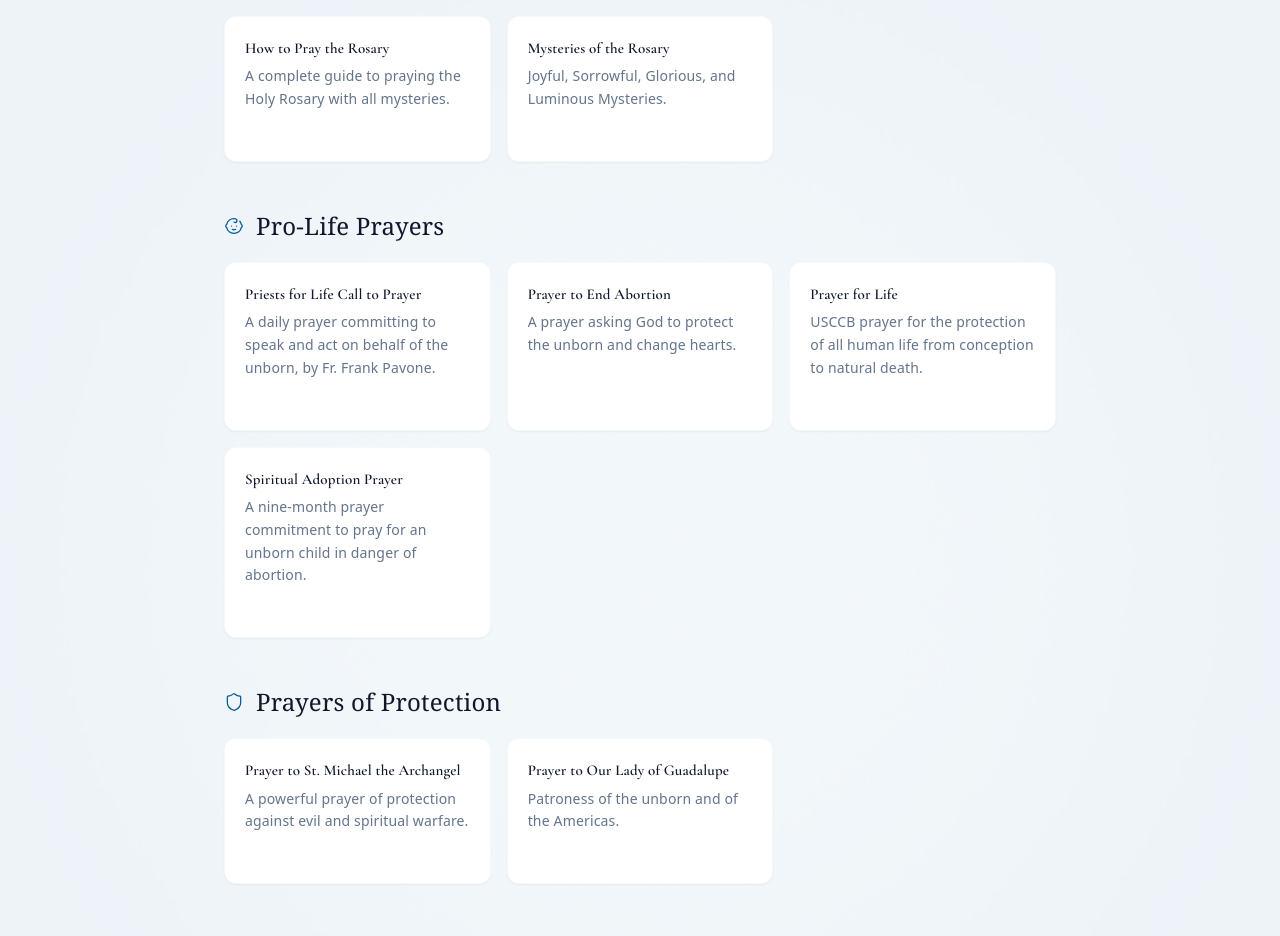
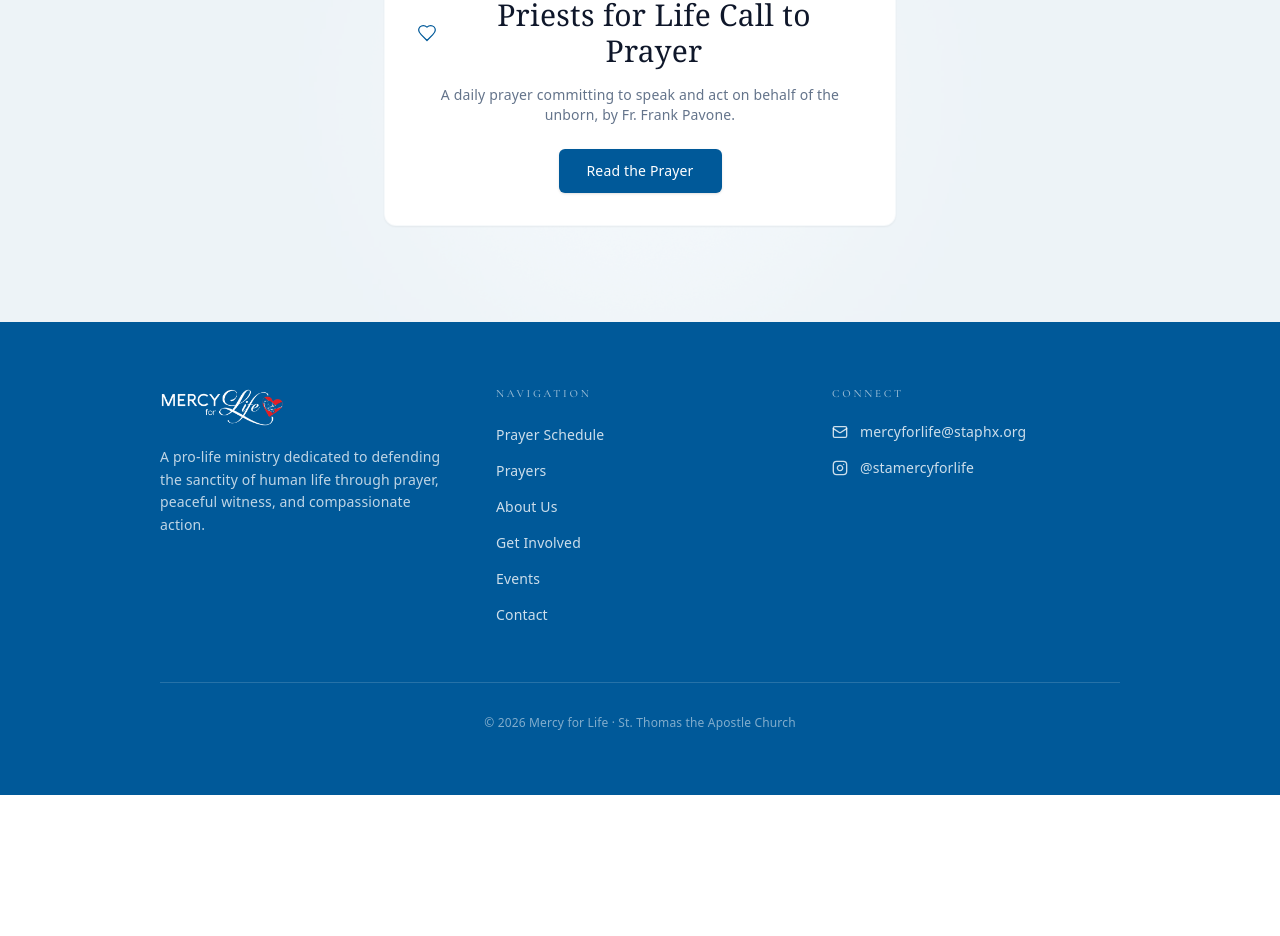
Before and after one commit to ashleykissinger45-dev/mercy-for-life, a Next.js app: page /prayers in a window 1280 px wide. Shown: the part 520-1456 px from the top of the page. After the commit the page ends 1315 px from the top, so only its background shows below. Built offline with nearby package versions, Linux system fonts and the light colour scheme.

Commit message:
Prayers page: single featured prayer, clean layout

```diff
--- a/src/components/Prayers.tsx
+++ b/src/components/Prayers.tsx
@@ -4,132 +4,28 @@
 import ScrollReveal from './ScrollReveal';
 
 export default function Prayers() {
-  const categories = [
-    {
-      title: 'The Rosary',
-      icon: Cross,
-      prayers: [
-        {
-          name: 'How to Pray the Rosary',
-          description: 'A complete guide to praying the Holy Rosary with all mysteries.',
-          link: 'https://www.usccb.org/how-to-pray-the-rosary',
-        },
-        {
-          name: 'Mysteries of the Rosary',
-          description: 'Joyful, Sorrowful, Glorious, and Luminous Mysteries.',
-          link: 'https://www.rosarycenter.org/homepage-2/rosary/the-mysteries-of-the-rosary/',
-        },
-      ],
-    },
-    {
-      title: 'Pro-Life Prayers',
-      icon: Baby,
-      prayers: [
-        {
-          name: 'Priests for Life Call to Prayer',
-          description: 'A daily prayer committing to speak and act on behalf of the unborn, by Fr. Frank Pavone.',
-          link: 'https://www.priestsforlife.org/novenas/novena.aspx?id=10',
-        },
-        {
-          name: 'Prayer to End Abortion',
-          description: 'A prayer asking God to protect the unborn and change hearts.',
-          link: 'https://www.usccb.org/prayers/prayer-end-abortion',
-        },
-        {
-          name: 'Prayer for Life',
-          description: 'USCCB prayer for the protection of all human life from conception to natural death.',
-          link: 'https://www.usccb.org/prayers/prayer-life',
-        },
-        {
-          name: 'Spiritual Adoption Prayer',
-          description: 'A nine-month prayer commitment to pray for an unborn child in danger of abortion.',
-          link: 'https://www.spiritualadoption.org',
-        },
-      ],
-    },
-    {
-      title: 'Prayers of Protection',
-      icon: Shield,
-      prayers: [
-        {
-          name: 'Prayer to St. Michael the Archangel',
-          description: 'A powerful prayer of protection against evil and spiritual warfare.',
-          link: 'https://www.usccb.org/prayers/prayer-st-michael-archangel',
-        },
-        {
-          name: 'Prayer to Our Lady of Guadalupe',
-          description: 'Patroness of the unborn and of the Americas.',
-          link: 'https://www.usccb.org/prayers/prayer-our-lady-guadalupe',
-        },
-      ],
-    },
-    {
-      title: 'Daily Prayers',
-      icon: Church,
-      prayers: [
-        {
-          name: 'Morning Offering',
-          description: 'Consecrate your day to God each morning.',
-          link: 'https://www.usccb.org/prayers/morning-offering',
-        },
-        {
-          name: 'Act of Spiritual Communion',
-          description: 'For when you cannot receive the Eucharist in person.',
-          link: 'https://www.usccb.org/prayers/prayer-spiritual-communion',
-        },
-        {
-          name: 'Divine Mercy Chaplet',
-          description: 'Prayed on ordinary rosary beads, asking for God\'s mercy on the whole world.',
-          link: 'https://www.thedivinemercy.org/message/devotions/pray-the-chaplet',
-        },
-      ],
-    },
-  ];
-
   return (
     <ScrollReveal>
       <section className="py-24 relative" style={{ backgroundImage: 'url(/pic2.jpg)', backgroundSize: 'cover', backgroundPosition: 'center' }}>
         <div className="absolute inset-0 bg-white/[0.93]" />
-        <div className="max-w-4xl mx-auto px-6 lg:px-8 relative">
-
-          <div className="space-y-12">
-            {categories.map((category, catIndex) => {
-              const Icon = category.icon;
-              return (
-                <div key={catIndex}>
-                  <div className="flex items-center gap-3 mb-5">
-                    <Icon className="h-5 w-5 text-[#005999]" strokeWidth={1.5} />
-                    <h2 className="font-serif text-xl md:text-2xl font-light text-neutral-900">
-                      {category.title}
+        <div className="max-w-xl mx-auto px-6 lg:px-8 relative">
+          <div className="bg-white rounded-xl shadow-sm border border-neutral-100/60 p-8 text-center">
+            <h2 className="font-serif text-2xl md:text-3xl font-light text-neutral-900 mb-4 flex items-center justify-center gap-2">
+              <Heart className="h-5 w-5 text-[#005999]" strokeWidth={1.5} />
+              Priests for Life Call to Prayer
             </h2>
-                  </div>
-
-                  <div className="grid sm:grid-cols-2 lg:grid-cols-3 gap-4">
-                    {category.prayers.map((prayer, prayerIndex) => (
+            <p className="text-neutral-500 text-sm mb-6 max-w-md mx-auto">
+              A daily prayer committing to speak and act on behalf of the unborn, by Fr. Frank Pavone.
+            </p>
             <a
-                        key={prayerIndex}
-                        href={prayer.link}
+              href="https://www.priestsforlife.org/novenas/novena.aspx?id=10"
               target="_blank"
               rel="noopener noreferrer"
-                        className="group bg-white rounded-xl shadow-sm border border-neutral-100/60 p-5 hover:shadow-md hover:border-neutral-200 transition-all duration-200"
+              className="inline-flex items-center justify-center bg-[#005999] hover:bg-[#004C82] text-white text-sm font-medium px-7 py-3 rounded-md transition-colors shadow"
             >
-                        <h3 className="font-semibold text-neutral-900 text-[15px] mb-1.5 group-hover:text-[#005999] transition-colors">
-                          {prayer.name}
-                        </h3>
-                        <p className="text-sm text-neutral-500 leading-relaxed">
-                          {prayer.description}
-                        </p>
-                        <span className="inline-flex items-center gap-1 text-xs font-medium text-[#005999] mt-3 opacity-0 group-hover:opacity-100 transition-opacity">
-                          Open link &rarr;
-                        </span>
+              Read the Prayer
             </a>
-                    ))}
           </div>
-                </div>
-              );
-            })}
-          </div>
-
         </div>
       </section>
     </ScrollReveal>
```
Lines whose indentation alone changed are shown as unchanged.
